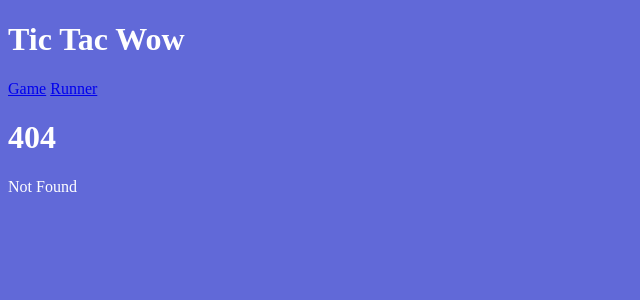
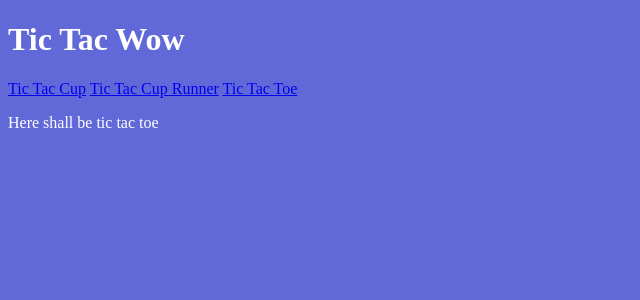
Before and after one commit to statox/tic-tac-wow, a SvelteKit app: page /tictactoe in a window 1280 px wide. Before the commit this address had no page. Shown: the top 300 px of the page, without its empty margins (0-640 px from the left). Built offline with nearby package versions, Linux system fonts and the light colour scheme.

Commit message:
Prepare tic tac toe page

```diff
--- a/src/routes/+layout.svelte
+++ b/src/routes/+layout.svelte
@@ -1,8 +1,9 @@
 <h1>Tic Tac Wow</h1>
 
 <nav>
-    <a href="/">Game</a>
-    <a href="/runner">Runner</a>
+    <a href="/">Tic Tac Cup</a>
+    <a href="/runner">Tic Tac Cup Runner</a>
+    <a href="/tictactoe">Tic Tac Toe</a>
 </nav>
 
 <slot />
--- a/src/routes/+page.svelte
+++ b/src/routes/+page.svelte
@@ -1,5 +1,5 @@
 <script>
-    import Game from '../libs/components/tictaccup/Game.svelte';
+    import TicTacCup from '../libs/components/tictaccup/Game.svelte';
 </script>
 
-<Game />
+<TicTacCup />
--- /dev/null
+++ b/src/routes/tictactoe/+page.svelte
@@ -0,0 +1 @@
+<p>Here shall be tic tac toe</p>
```
